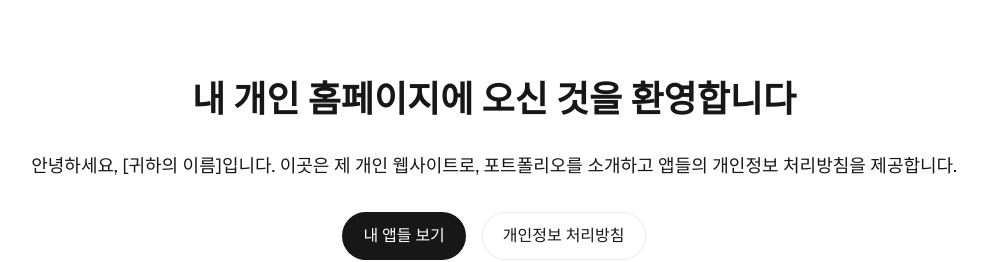
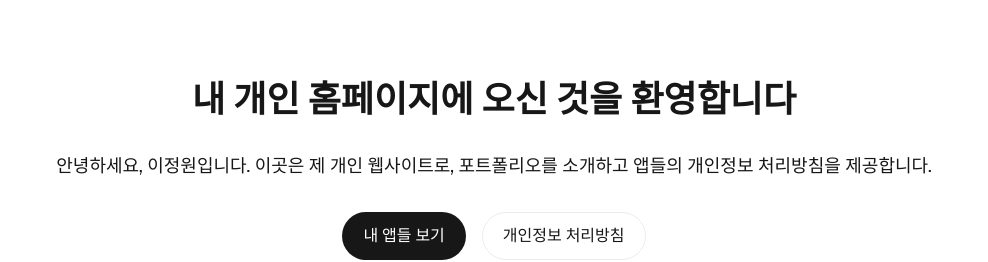
Before and after one commit to 0010capacity/0010capacity.github.io, a Next.js app: page / in a window 1280 px wide. Shown: the top 262 px of the page, without its empty margins (146-1134 px from the left). Built offline with nearby package versions, Linux system fonts and the light colour scheme.

Commit message:
Fix introduction text on personal website to include the correct name.

```diff
--- a/app/page.tsx
+++ b/app/page.tsx
@@ -9,7 +9,7 @@ export default function Home() {
       <main className="flex flex-col gap-8 items-center">
         <h1 className="text-4xl font-bold">내 개인 홈페이지에 오신 것을 환영합니다</h1>
         <p className="text-lg text-center">
-          안녕하세요, [귀하의 이름]입니다. 이곳은 제 개인 웹사이트로, 포트폴리오를 소개하고 앱들의 개인정보 처리방침을 제공합니다.
+          안녕하세요, 이정원입니다. 이곳은 제 개인 웹사이트로, 포트폴리오를 소개하고 앱들의 개인정보 처리방침을 제공합니다.
         </p>
         <div className="flex gap-4 items-center flex-col sm:flex-row">
           <Link
```
